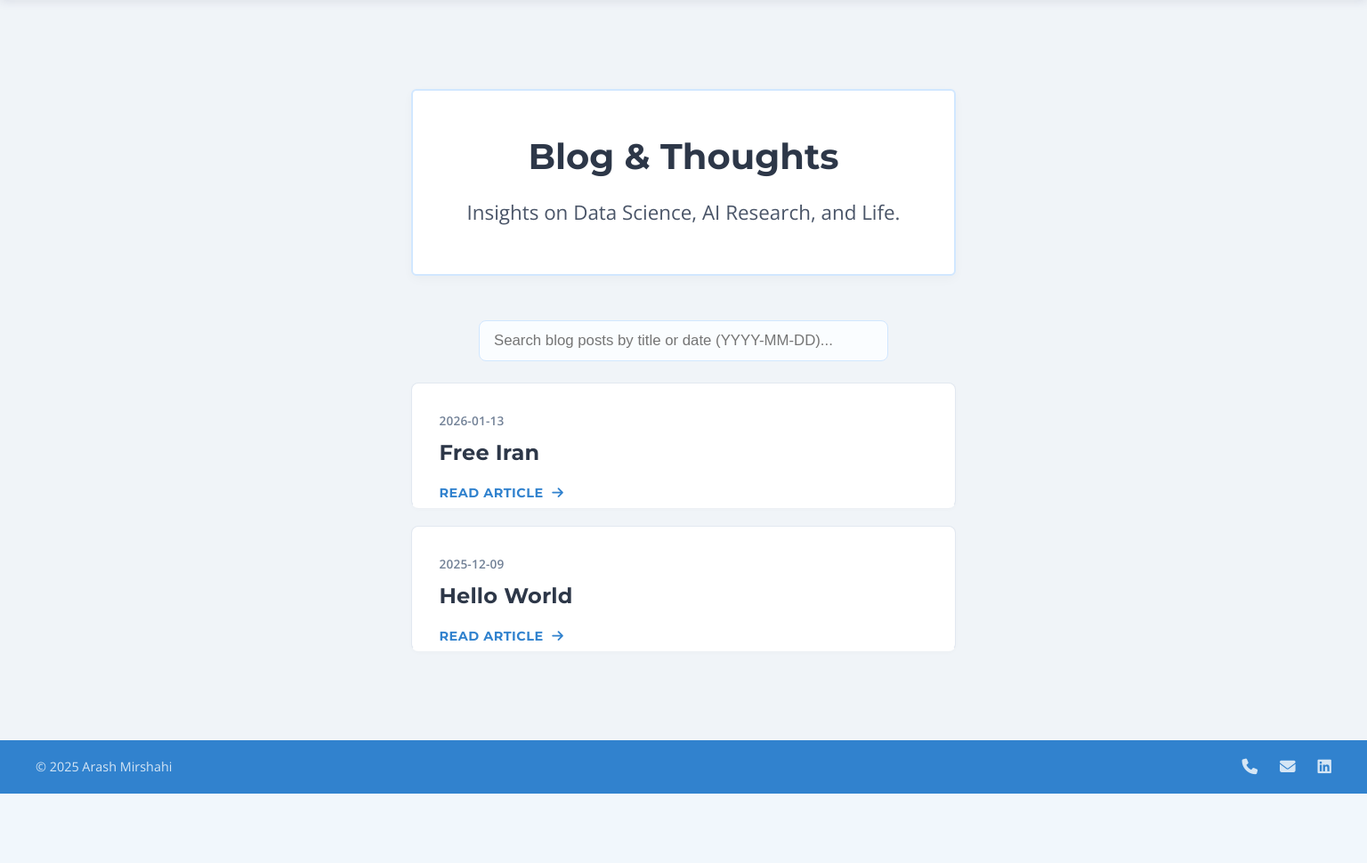
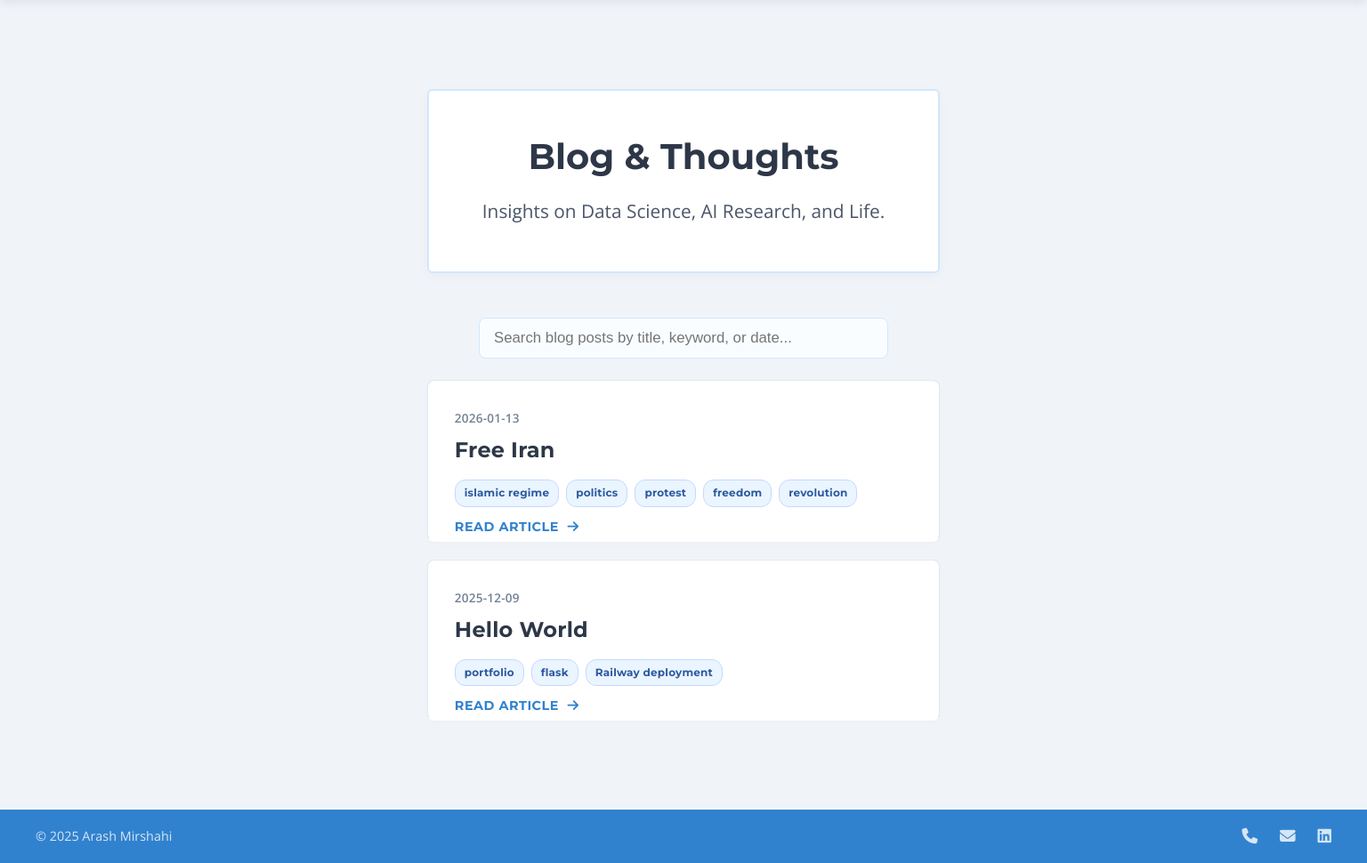
Before and after one commit to Arashi20/Personal_Portfolio_Website, a Flask app: page /blog in a window 1536 px wide. Shown: the part 50-1020 px from the top of the page at 89% size. Before the commit the page ends 942 px from the top, so only its background shows below. Run offline with Flask 3, Linux system fonts and the light colour scheme.

Commit message:
Added keywords for blog posts

```diff
--- a/app.py
+++ b/app.py
@@ -213,6 +213,22 @@
     return render_template('cv.html')
 
 
+# Utility function to extract keywords from markdown file
+def extract_keywords_from_file(filepath):
+    """Extract keywords from the first line of a markdown file."""
+    try:
+        with open(filepath, 'r', encoding='utf-8') as f:
+            first_line = f.readline().strip()
+            # Match: <!-- keywords: word1, word2, word3 -->
+            match = re.match(r'<!--\s*keywords:\s*(.+?)\s*-->', first_line, re.IGNORECASE)
+            if match:
+                keywords_str = match.group(1)
+                return [k.strip() for k in keywords_str.split(',')]
+    except Exception:
+        pass
+    return []
+
+
 # Blog Post Route
 @app.route('/blog')
 def blog():
@@ -230,6 +246,10 @@
         for file in files:
             if file.endswith('.md'):
                 slug = file[:-3]  # Remove .md extension
+
+                # Extract keywords from file content
+                filepath = os.path.join(POSTS_DIR, file)
+                keywords = extract_keywords_from_file(filepath)
 
                 # Default values
                 date_part = ""
@@ -251,7 +271,9 @@
                     'slug': slug,            # Needed for the link URL
                     'title': pretty_title,   # Needed for display "Welcome"
                     'date': date_part,       # Needed for display "2025-12-09"
-                    'filename': file         # Needed for sorting
+                    'filename': file,         # Needed for sorting
+                    'keywords': keywords      # Extracted keywords
+
                 })
 
     # Sort by filename in REVERSE order (Newest dates first)
@@ -260,8 +282,7 @@
     # Search/filter functionality
     if query:
         def matches(post):
-            # You can also add more fields if desired (e.g., content preview if available)
-            searchspace = f"{post['title']} {post['date']}"
+            searchspace = f"{post['title']} {post['date']} {' '.join(post['keywords'])}"
             return query in searchspace.lower()
         filtered_posts = [p for p in posts if matches(p)]
     else:
--- a/posts/2025-12-09_Hello World .md
+++ b/posts/2025-12-09_Hello World .md
@@ -1,3 +1,4 @@
+<!-- keywords: portfolio, flask, Railway deployment -->
 # Welcome to my Blog!
 
 You are currently witnessing the first blog post on my personal portfolio website! It took me a while to settle on what design I wanted to go for and adding in all the MVP functionalities, but the final product is very much to my liking.
--- a/posts/2026-01-13_Free Iran.md
+++ b/posts/2026-01-13_Free Iran.md
@@ -1,3 +1,4 @@
+<!-- keywords: islamic regime, politics, protest, freedom, revolution -->
 # Free Iran
 
 I don’t usually discuss politics on my personal platforms. Everyone is dealing with their own struggles and sees the world through their own lens. But when you see thousands of teenagers, students, workers, and even elderly people flood the streets, risking their lives to stand up to an oppressive government, it becomes impossible to stay silent.
--- a/static/css/style.css
+++ b/static/css/style.css
@@ -925,6 +925,7 @@
     padding-bottom: 20px;
 }
 
+
 .cv-header h1 {
     font-size: 2.5rem;
     margin: 0;
@@ -1048,6 +1049,91 @@
     flex: 1;
 }
 
+/* For larger screens, allow content to breathe */
+@media (min-width: 1400px) {
+    .blog-index-container {
+        max-width: 1200px;
+    }
+}
+
+/* For ultra-wide/4K displays */
+@media (min-width: 1920px) {
+    .blog-index-container {
+        max-width: 1600px;
+    }
+}
+
+/* Optional: Adjust blog header on large screens */
+@media (min-width: 1400px) {
+    .blog-header h1 {
+        font-size: 3.5rem;
+    }
+
+    .blog-header .subtitle {
+        font-size: 1.3rem;
+    }
+}
+
+/* 👇 ENHANCED: Scale gaps on large screens */
+@media (min-width: 1400px) {
+    .blog-list {
+        gap: 28px;  /* More space between cards */
+    }
+}
+
+/* Make blog cards larger on big screens */
+@media (min-width: 1400px) {
+    .blog-card {
+        padding: 32px;
+    }
+
+    .blog-card h2 {
+        font-size: 1.8rem;
+    }
+}
+
+/* 👇 ENHANCED: Make cards larger on big screens */
+@media (min-width: 1400px) {
+    .blog-card {
+        padding: 40px 50px;  /* More generous padding */
+        border-radius: 10px; /* Slightly rounder corners */
+    }
+
+    .blog-card h2 {
+        font-size: 2rem;     /* Larger titles */
+        margin-bottom: 15px;
+    }
+
+    .blog-date {
+        font-size: 1rem;     /* Larger date text */
+    }
+
+    .keyword-badge {
+        font-size: 0.85rem;  /* Larger keyword badges */
+        padding: 6px 14px;
+    }
+
+    .read-more {
+        font-size: 1rem;     /* Larger "Read Article" text */
+    }
+}
+
+/* 👇 NEW: Extra scaling for 4K displays */
+@media (min-width: 1920px) {
+    .blog-card {
+        padding: 50px 60px;  /* Even more padding on 4K */
+    }
+
+    .blog-card h2 {
+        font-size: 2.2rem;   /* Even larger titles */
+    }
+
+    .blog-keywords {
+        gap: 12px;           /* More space between badges */
+    }
+}
+
+
 .blog-header {
     text-align: center;
     margin-bottom: 50px;
@@ -1105,6 +1191,30 @@
     transition: color 0.3s;
     margin-top: 0;
 }
+
+.blog-keywords {
+    display: flex;
+    flex-wrap: wrap;
+    gap: 8px;
+}
+
+.keyword-badge {
+    background: #EBF5FF;
+    color: #2c5aa0;
+    padding: 4px 10px;
+    border-radius: 12px;
+    font-size: 0.75rem;
+    font-weight: 600;
+    font-family: var(--font-header);
+    border: 1px solid #C3DAFE;
+    transition: all 0.2s ease;
+}
+
+.blog-card:hover .keyword-badge {
+    background: #BEE3F8;
+    border-color: var(--accent-color);
+}
+
 
 .blog-date {
     display: block;
--- a/static/js/animations.js
+++ b/static/js/animations.js
@@ -24,8 +24,8 @@
    Configuration: tweak these
    ------------------------------ */
 const OBSERVER_ROOT = null;                            // viewport
-const OBSERVER_ROOT_MARGIN = '0px 0px -12% 0px';       // trigger slightly before element fully visible
-const OBSERVER_THRESHOLD = 0.12;                       // fraction of element visible to consider it "in view"
+const OBSERVER_ROOT_MARGIN = '0px 0px -50px 0px';       // trigger slightly before element fully visible
+const OBSERVER_THRESHOLD = 0.05;                       // fraction of element visible to consider it "in view" (Work on 4K screens too)
 
 /* Fallback scroll throttle timing (ms) — only used by the scroll fallback */
 const SCROLL_THROTTLE_MS = 100;
--- a/templates/blog.html
+++ b/templates/blog.html
@@ -15,7 +15,7 @@
     <form method="get" class="blog-search-bar" role="search" style="margin: 32px auto 24px auto; max-width: 460px;">
         <label for="blog-search" class="visually-hidden">Search Blog</label>
         <input type="search" id="blog-search" name="q" value="{{ search_query|default('') }}" class="search-input"
-            autocomplete="off" placeholder="Search blog posts by title or date (YYYY-MM-DD)..."
+            autocomplete="off" placeholder="Search blog posts by title, keyword, or date..."
             style="width: 100%; padding: 12px 16px; font-size: 1.05rem; border-radius: 8px; border: 1.5px solid #D1E7FF; background: #fafdff;" />
     </form>
 
@@ -24,12 +24,21 @@
         {% for post in posts %}
         <a href="{{ url_for('post', title=post.slug) }}" class="blog-card">
             <div class="blog-card-content">
-                <!-- NEW: Display the Date above the title -->
+                <!-- Display the Date above the title -->
                 {% if post.date %}
                 <span class="blog-date">{{ post.date }}</span>
                 {% endif %}
 
                 <h2>{{ post.title }}</h2>
+                <!-- Display keywords as badges -->
+                {% if post.keywords %}
+                <div class="blog-keywords" style="margin-top: 12px; margin-bottom: 8px;">
+                    {% for keyword in post.keywords %}
+                    <span class="keyword-badge">{{ keyword }}</span>
+                    {% endfor %}
+                </div>
+                {% endif %}
+
                 <span class="read-more">Read Article <i class="fas fa-arrow-right"></i></span>
             </div>
         </a>
@@ -37,7 +46,7 @@
         {% else %}
         <!-- No blog post matching search query -->
         <div style="text-align:center;padding:2em;color:#888;">
-        No blog posts matched your search.
+            No blog posts matched your search.
         </div>
         {% endif %}
     </div>
--- a/templates/cv.html
+++ b/templates/cv.html
@@ -9,7 +9,7 @@
     <div class="cv-header">
         <h1>My Curriculum Vitae</h1>
         <!-- This links to a static PDF file for recruiters -->
-        <a href="{{ url_for('static', filename='files/resume.pdf') }}" class="btn btn-download" download>
+        <a href="{{ url_for('static', filename='files/resume_EN.pdf') }}" class="btn btn-download" download>
             <i class="fas fa-download"></i> Download PDF
         </a>
     </div>
--- a/templates/home.html
+++ b/templates/home.html
@@ -11,7 +11,11 @@
     <div class="hero-text">
         <h1>Arash Mirshahi</h1>
         <p class="subtitle">A COGNITIVE SCIENCE & ARTIFICIAL INTELLIGENCE GRADUATE</p>
-        <p class="subtitle-small">WITH A PASSION FOR DATA SCIENCE & AI ENGINEERING</p>
+        <p class="subtitle-small">WITH A PASSION FOR DATA SCIENCE & AI ENGINEERING
+            <span style="color: #718096; font-size: 0.85em; display: block; margin-top: 8px;">
+            📍 Based in the Netherlands
+            </span>
+        </p>
     </div>
 
     <!-- Main Profile Picture -->
--- a/templates/post.html
+++ b/templates/post.html
@@ -1,7 +1,8 @@
 {% extends 'base.html' %}
 
-<!-- Make the browser tab title look nice (e.g., "Welcome Post" instead of "welcome-post") -->
-{% block title %}{{ title | replace('-', ' ') | title }}{% endblock %}
+<!-- Get rid of the date prefix in the tab title (2025-12-09_Hello World.md) -->
+{% set clean_title = title.split('_', 1)[1] if '_' in title else title %}
+{% block title %}{{ clean_title | replace('-', ' ') | title }}{% endblock %}
 
 {% block content %}
 <div class="cv-container">
```
Also changed, not shown: 2 other files.
